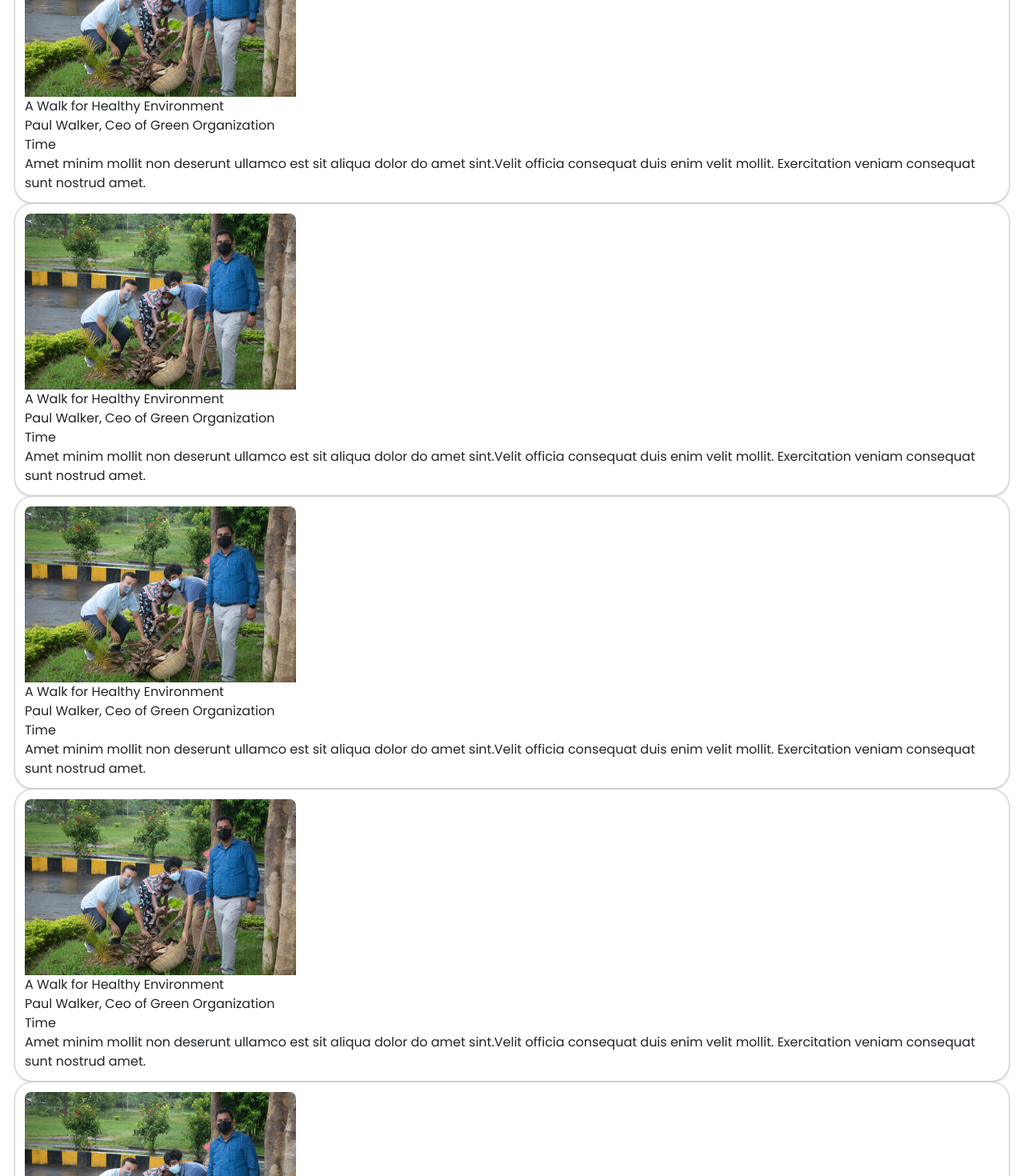
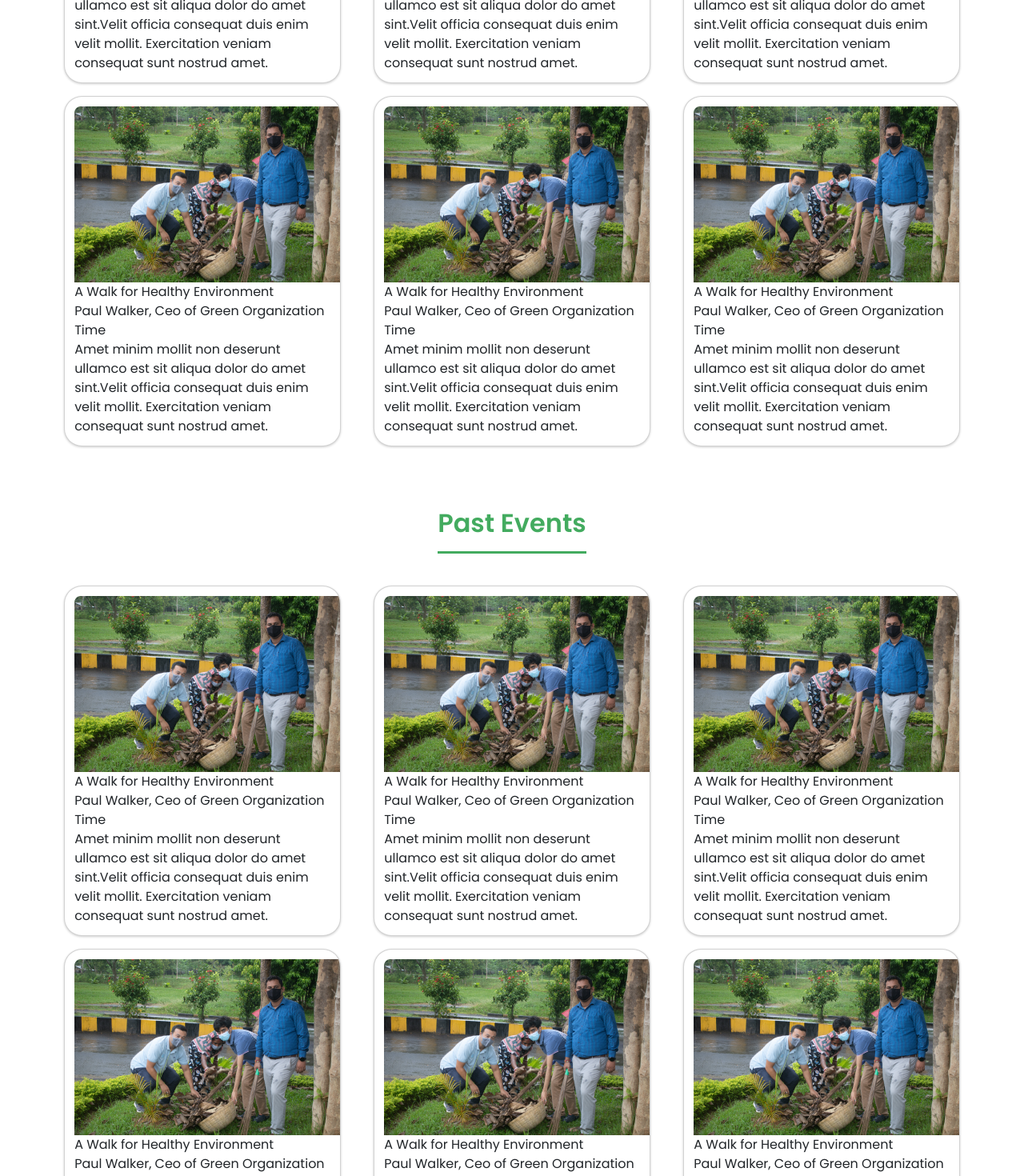
Before and after one commit to parthaxntn/Eco-club-website, a React (Create React App) app: page /events in a window 1280 px wide. Shown: the part 580-2050 px from the top of the page at 80% size. Built offline with nearby package versions, Linux system fonts and the light colour scheme.

Commit message:
events page updates

```diff
--- a/src/pages/Blog/Blog.jsx
+++ b/src/pages/Blog/Blog.jsx
@@ -27,6 +27,7 @@ const Blog = () => {
         <div className="blog-container">
           <h3>New releases</h3>
 
+
           <div className="blog-list">
             {Blogdata.map((item) => {
               return (
@@ -52,6 +53,9 @@ const Blog = () => {
               );
             })}
           </div>
+
+
+
         </div>
       </div>
     </>
--- a/src/pages/Events/Events.css
+++ b/src/pages/Events/Events.css
@@ -1,4 +1,70 @@
 @import url('https://fonts.googleapis.com/css2?family=Poppins:wght@300;400;500;600;700;800&display=swap');
+
+.main-event {
+  width: 90%;
+  margin: 0 auto;
+  /* background-color: red; */
+}
+.event-top {
+  margin: .8rem auto 1.5rem auto;
+  text-align: center;
+}
+
+
+.event-top h1 {
+  color: #43ab5f;
+  padding-bottom: 2vh;
+  display: inline-block;
+  text-align: center;
+  border-bottom: 3px solid#43AB5F;
+  font-size: 2rem;
+  font-family: "Poppins", sans-serif;
+  font-weight: 600;
+  margin-top: 3rem;
+  margin-bottom: 1rem;
+}
+
+.first{
+  box-sizing: border-box;
+  padding: 0;
+  margin: 0;
+  padding-top: 2rem;
+  padding-bottom: 3rem;
+  display: flex;
+  flex-direction: column;
+}
+
+
+.card_box {
+  display: flex;
+  flex-wrap: wrap;
+  justify-content: space-between;
+}
+
+
+.card {
+  width: 30%; /* Display three boxes in a row by default */
+  margin-bottom: 1rem; /* Adjust the gap between the cards as needed */
+}
+
+@media screen and (max-width: 900px) {
+  .card {
+    width: 45%; /* Display two boxes in a row for screen width between 600px and 800px */
+  }
+}
+
+@media screen and (max-width: 560px) {
+  .card {
+    width: 100%; /* Display one box in a row for screen width below 600px */
+  }
+}
+
+
+
+
+
+
+
 
 /* .events h2{
     font-weight: 500;
--- a/src/pages/Events/Events.jsx
+++ b/src/pages/Events/Events.jsx
@@ -5,9 +5,9 @@ import Data from './Events.json'
 import GandhiJayanti from '../../Assets/Gandhi Jayanti.png'
 
 
-const Events = () => {
-    return (
-        <section className="first">
+// const Events = () => {
+//     return (
+{/* <section className="first">
     <div className="event_box1">
         <div className="event_title">
             <h2>Upcoming Events</h2>
@@ -32,7 +32,6 @@ const Events = () => {
             })}
 
         </div>
-                {/* <a href="#" className='read'>Read more</a> */}
     </div>
     <div className="event_box2">
         <div className="event_title">
@@ -59,9 +58,91 @@ const Events = () => {
 
         </div>
     </div>
+</section> */}
+
+//     )
+// }
+
+// export default Events
+
+
+
+
+
+
+
+
+const Events = () => {
+    return (
+        <>
+            <div className="main-event">
+                <div className="event-top">
+                    <h1>Upcoming Events</h1>
+                </div>
+
+
+                <section className="first">
+                    <div className="event_box1">
+
+                        <div className="card_box">
+                            {Data.map(data => {
+                                return (
+                                    <div className="card">
+                                        <div className="images">
+                                            <img src={GandhiJayanti} alt="" />
+                                        </div>
+                                        <div className="description">
+                                            <div className="title">{data.title}</div>
+                                            <div className="author">{data.author}</div>
+                                            <div className="timing">{data.time}</div>
+                                            <div className="details">{data.details}</div>
+
+                                        </div>
+                                    </div>
+
+                                )
+                            })}
+
+                        </div>
+                        {/* <a href="#" className='read'>Read more</a> */}
+                    </div>
+
+
+
+
+                    <div className="event_box2">
+                        <div className="event-top">
+                            <h1>Past Events</h1>
+                        </div>
+                        <div className="card_box">
+                            {Data.map(data => {
+                                return (
+                                    <div className="card">
+                                        <div className="images">
+                                            <img src={GandhiJayanti} alt="" />
+                                        </div>
+                                        <div className="description">
+                                            <div className="title">{data.title}</div>
+                                            <div className="author">{data.author}</div>
+                                            <div className="timing">{data.time}</div>
+                                            <div className="details">{data.details}</div>
+
+                                        </div>
+                                    </div>
+
+                                )
+                            })}
+
+                        </div>
+                    </div>
                 </section>
 
-    )
-}
 
-export default Events
+
+
+            </div>
+        </>
+    );
+};
+
+export default Events;
```
Also changed, not shown: 1 other file (tests, documents, lock files or other folders). Lines whose indentation alone changed are shown as unchanged.
